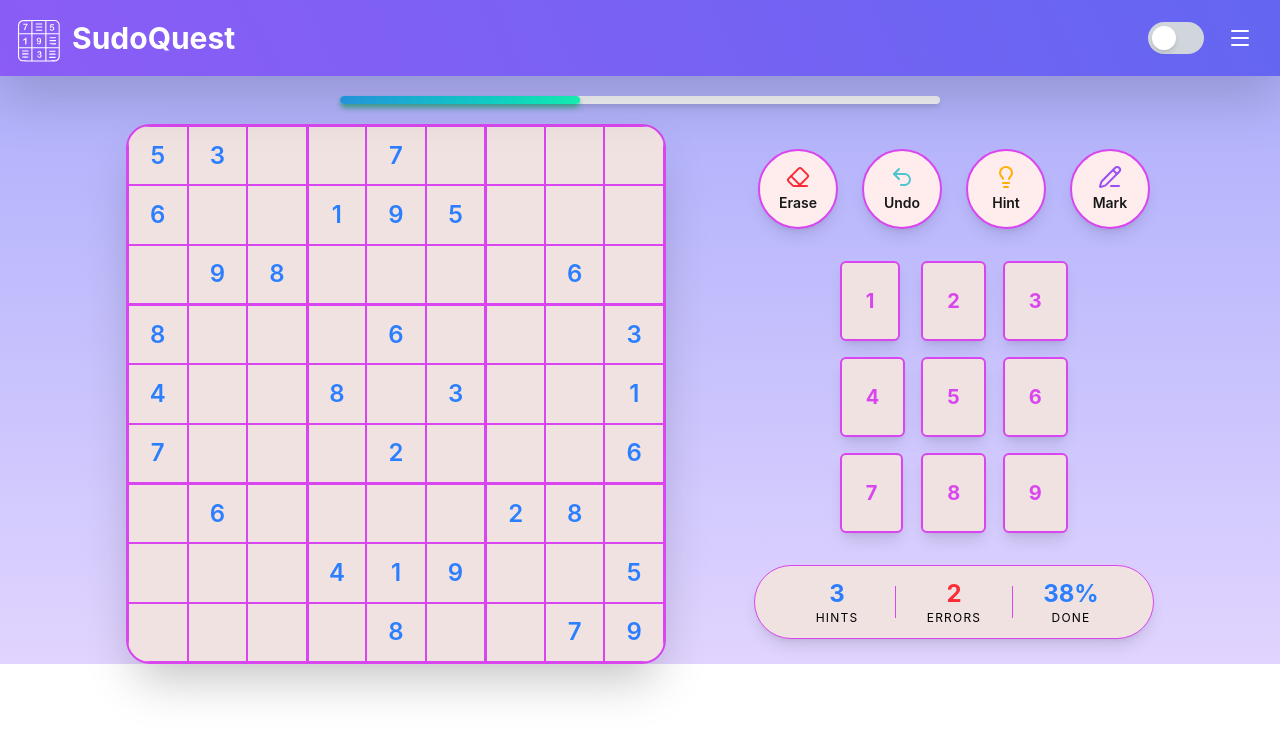
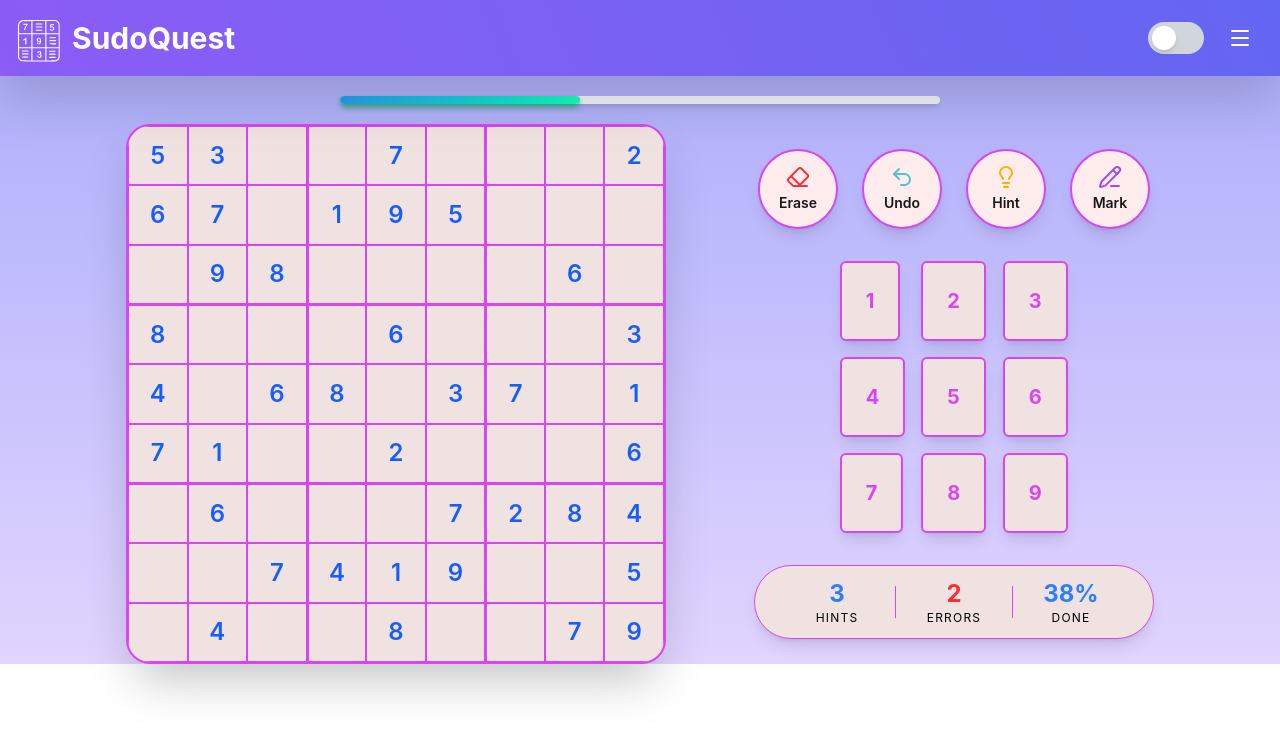
Before and after one commit to Revathii-Nair/Sudoku, a React (Vite) app in the folder Frontend/: page / in a window 1280 px wide. Shown: the top 736 px of the page. Built offline with nearby package versions, Linux system fonts and the light colour scheme; no server answers.

Commit message:
Integrate Python API into frontend and add player move validation

```diff
--- /dev/null
+++ b/Frontend/api.jsx
@@ -0,0 +1,5 @@
+import axios from "axios";
+
+const api = axios.create({ baseURL: import.meta.env.VITE_API_URL });
+
+export default api;
--- a/Frontend/package.json
+++ b/Frontend/package.json
@@ -11,6 +11,7 @@
   },
   "dependencies": {
     "@tailwindcss/vite": "^4.3.0",
+    "axios": "^1.17.0",
     "lucide-react": "^1.16.0",
     "react": "^19.2.6",
     "react-dom": "^19.2.6"
--- a/Frontend/src/components/GameGrid.jsx
+++ b/Frontend/src/components/GameGrid.jsx
@@ -4,20 +4,23 @@ import NumberBtn from "./NumberBtn";
 import { useState, useEffect } from "react";
 import ActionBtn from "./ActionBtn";
 import NumberPad from "./ControlPanel";
+import api from "../../api";
 
-export default function GameGrid({ selectedCell, setSelectedCell, selectedNumber }) {
-  const mainPuzzle = [
-    [5, 3, 0, 0, 7, 0, 0, 0, 0],
-    [6, 0, 0, 1, 9, 5, 0, 0, 0],
-    [0, 9, 8, 0, 0, 0, 0, 6, 0],
-    [8, 0, 0, 0, 6, 0, 0, 0, 3],
-    [4, 0, 0, 8, 0, 3, 0, 0, 1],
-    [7, 0, 0, 0, 2, 0, 0, 0, 6],
-    [0, 6, 0, 0, 0, 0, 2, 8, 0],
-    [0, 0, 0, 4, 1, 9, 0, 0, 5],
-    [0, 0, 0, 0, 8, 0, 0, 7, 9],
-  ];
+const mainPuzzle = [
+  [5, 3, 0, 0, 7, 0, 0, 0, 2],
+  [6, 7, 0, 1, 9, 5, 0, 0, 0],
+  [0, 9, 8, 0, 0, 0, 0, 6, 0],
+  [8, 0, 0, 0, 6, 0, 0, 0, 3],
+  [4, 0, 6, 8, 0, 3, 7, 0, 1],
+  [7, 1, 0, 0, 2, 0, 0, 0, 6],
+  [0, 6, 0, 0, 0, 7, 2, 8, 4],
+  [0, 0, 7, 4, 1, 9, 0, 0, 5],
+  [0, 4, 0, 0, 8, 0, 0, 7, 9],
+];
+
+export default function GameGrid({ selectedCell, setSelectedCell, selectedNumber, setSelectedNumber }) {
   const [puzzle, setPuzzle] = useState(mainPuzzle);
+  const [solvedPuzzle, setSolvedPuzzle] = useState(null);
   const [userBoard, setUserBoard] = useState(mainPuzzle.map((row) => row.map(() => null)));
 
   const handleSetUserBoard = (row, col, num) => {
@@ -27,10 +30,24 @@ export default function GameGrid({ selectedCell, setSelectedCell, selectedNumber
   };
 
   useEffect(() => {
-    if (selectedNumber !== null && selectedCell.row !== null && selectedCell.col !== null) {
+    if (selectedNumber !== null && selectedCell.row !== null && selectedCell.col !== null && puzzle[selectedCell.row][selectedCell.col] === 0) {
       handleSetUserBoard(selectedCell.row, selectedCell.col, selectedNumber);
+      setSelectedNumber(null);
     }
   }, [selectedNumber, selectedCell]);
+
+  useEffect(() => {
+    const fetchSolvedPuzzle = async () => {
+      try {
+        const solvedPuzzle = await api.post("/solve", { puzzle: mainPuzzle });
+        setSolvedPuzzle(solvedPuzzle.data);
+        console.log(solvedPuzzle.data);
+      } catch (err) {
+        console.error("Puzzle API error:", err.response?.data || err.message);
+      }
+    };
+    fetchSolvedPuzzle();
+  }, []);
 
   return (
     <div className="flex justify-center items-center">
@@ -68,14 +85,18 @@ export default function GameGrid({ selectedCell, setSelectedCell, selectedNumber
 
             const value = puzzle[row][col] !== 0 ? puzzle[row][col] : userBoard[row][col];
 
-            const isSameNumber = selectedValue !== null && value === selectedValue ? "bg-[var(--color-cell-highlight)] !text-blue-900" : "";
-
-            const textColor = userBoard[row][col] !== null && puzzle[row][col] === 0 ? "text-cyan-500 " : "text-blue-500";
+            const textColor = userBoard[row][col] !== null && puzzle[row][col] === 0 ? "text-cyan-500 " : "text-blue-600";
+            const isCorrect =
+              solvedPuzzle && userBoard[row][col] !== null && userBoard[row][col] !== solvedPuzzle[row][col]
+                ? "!text-[var(--color-cell-error))] !bg-[var(--color-cell-error-highlight)] "
+                : "";
+            const isSameNumber =
+              isCorrect === "" && selectedValue !== null && value === selectedValue ? "bg-[var(--color-cell-same-highlight)] !text-blue-900" : "";
 
             return (
               <div
                 key={`${row}-${col}`}
-                className={`flex justify-center items-center  text-2xl font-semibold ${borderClasses}  hover:bg-[var(--color-cell-highlight)] ${textColor} ${isSelected} ${isSameNumber} ${isSameRowOrCol} ${isSameBlock} `}
+                className={`flex justify-center items-center  text-2xl font-semibold ${borderClasses}  hover:bg-[var(--color-cell-highlight)] ${textColor} ${isSelected} ${isSameNumber} ${isSameRowOrCol} ${isSameBlock} ${isCorrect}`}
                 onClick={() => {
                   setSelectedCell({ row, col });
                 }}
--- a/Frontend/src/components/NumberPanel.jsx
+++ b/Frontend/src/components/NumberPanel.jsx
@@ -8,9 +8,11 @@ export default function NumberPanel({ selectedNumber, setSelectedNumber }) {
       <div className="grid grid-cols-3">
         {Array(9)
           .fill(null)
-          .map((_, i) => (
-            <NumberBtn key={i} num={i + 1} onClick={setSelectedNumber} selected={selectedNumber === i + 1} />
-          ))}
+          .map((_, i) => {
+            if (i != 9) {
+              return <NumberBtn key={i} num={i + 1} onClick={setSelectedNumber} selected={selectedNumber === i + 1} />;
+            } else return <div></div>;
+          })}
       </div>
     </>
   );
--- a/Frontend/src/index.css
+++ b/Frontend/src/index.css
@@ -28,8 +28,10 @@
     --color-tertiary: #fbdd74;
     --color-yellow: #ffaf03;
     --color-cell-select: #7ed6f0;
-    /* --color-cell-highlight2: #cedfdc; */
-    --color-cell-highlight: #dfdbdb;
+    --color-cell-highlight: #e2e8ea;
+    --color-cell-same-highlight: #b7d5de;
+    --color-cell-error-highlight: #f4d4d4;
+    --color-cell-error: #f95757;
   }
 
   .dark {
--- a/Frontend/src/pages/GamePage.jsx
+++ b/Frontend/src/pages/GamePage.jsx
@@ -1,16 +1,24 @@
-import { useState } from "react";
+import { useState, useEffect } from "react";
 import GameGrid from "../components/GameGrid";
 import ControlPanel from "../components/ControlPanel";
 import ProgressBar from "../components/ProgressBar";
+import api from "../../api";
 
 export default function GamePage() {
   const [selectedCell, setSelectedCell] = useState({ row: null, col: null });
   const [selectedNumber, setSelectedNumber] = useState(null);
 
-  const handleNumberSelect = (num) => {
-    if (selectedNumber === num) setSelectedNumber(null);
-    else setSelectedNumber(num);
-  };
+  useEffect(() => {
+    const handleApi = async () => {
+      try {
+        const puzzle = await api.get("/");
+        console.log(puzzle.data);
+      } catch {
+        console.error("API fetch error:", err);
+      }
+    };
+    handleApi();
+  }, []);
 
   return (
     <>
@@ -18,8 +26,13 @@ export default function GamePage() {
         <ProgressBar />
       </div>
       <div className="flex flex-col md:flex-row justify-center items-center gap-12">
-        <GameGrid selectedCell={selectedCell} setSelectedCell={setSelectedCell} selectedNumber={selectedNumber} />
-        <ControlPanel selectedNumber={selectedNumber} setSelectedNumber={handleNumberSelect} />
+        <GameGrid
+          selectedCell={selectedCell}
+          setSelectedCell={setSelectedCell}
+          selectedNumber={selectedNumber}
+          setSelectedNumber={setSelectedNumber}
+        />
+        <ControlPanel selectedNumber={selectedNumber} setSelectedNumber={setSelectedNumber} />
       </div>
     </>
   );
```
Also changed, not shown: 1 other file (tests, documents, lock files or other folders).
